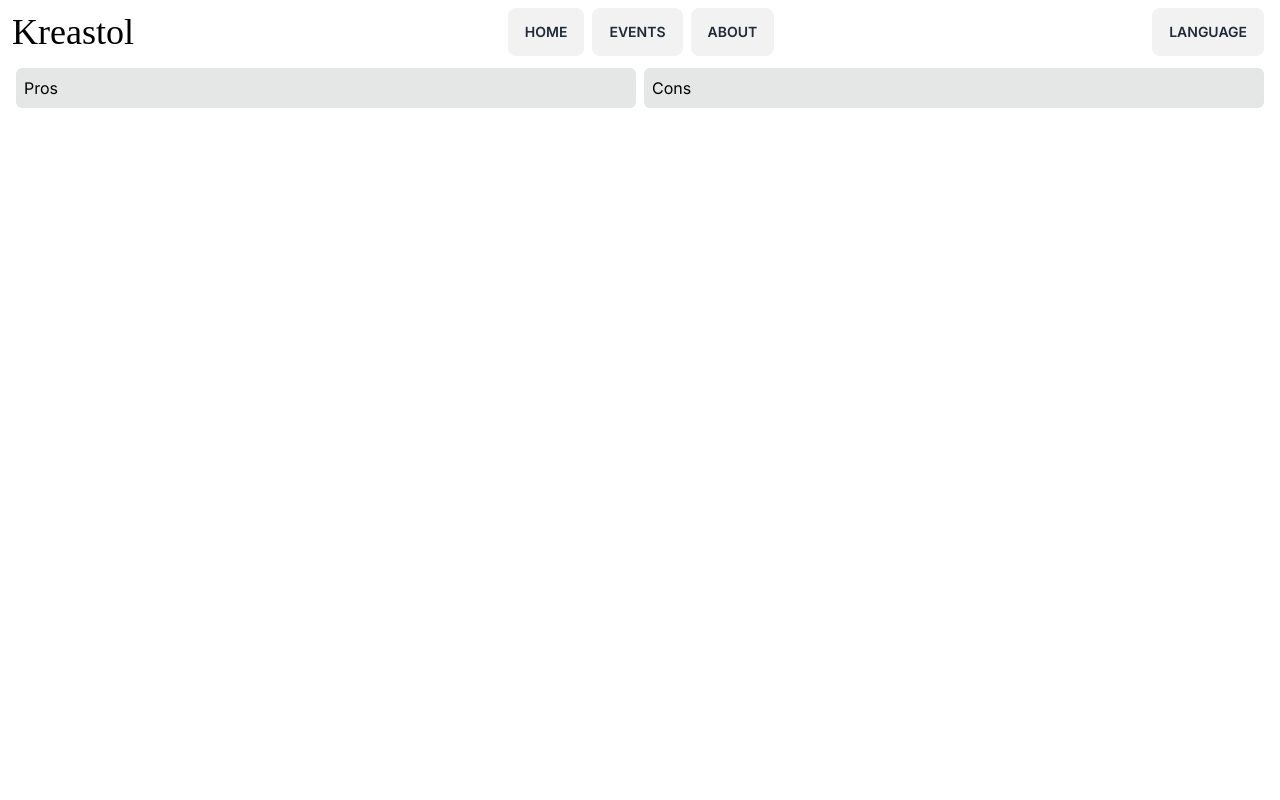
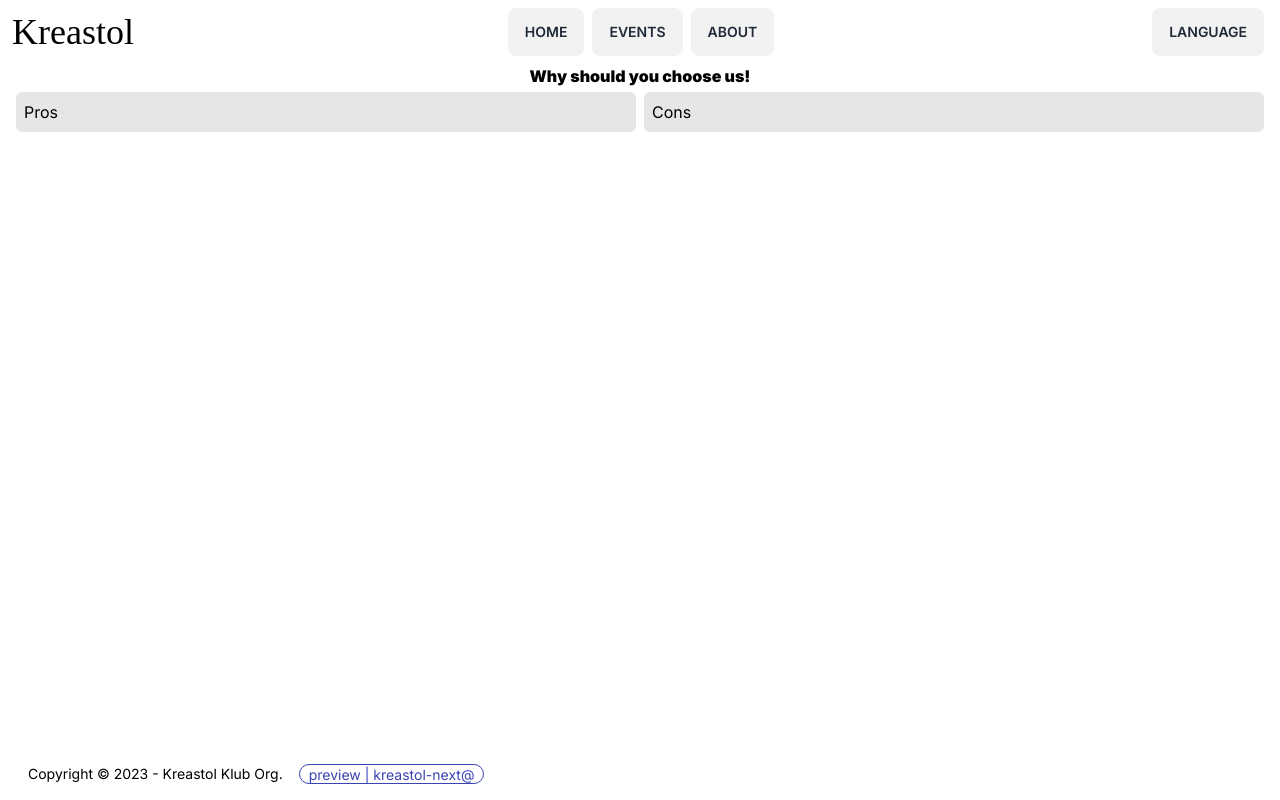
Before and after one commit to kreastol-club/kreastol-next, a Next.js app: page /en/about in a window 1280 px wide. Built offline with nearby package versions, Linux system fonts and the light colour scheme; a web font is replaced by a local one.

Commit message:
added footer and copyright

```diff
--- a/app/[lang]/about/page.tsx
+++ b/app/[lang]/about/page.tsx
@@ -1,15 +1,23 @@
 import Card from '@/app/[lang]/components/Card';
 import React from 'react'
+import {Locale} from "@/i18n.config";
+import {getDictionary} from "@/dictionaries";
 
-function About() {
+async function About({params: {lang}}: {
+    params: { lang: Locale }
+}) {
+    const dictionary = await getDictionary(lang);
     return (
+        <div>
+            <h2 className='text-center font-black'>{dictionary.aboutPage.header}</h2>
             <div className="flex flex-row w-full justify-evenly">
                 <Card>
-            <h2>Pros</h2>
+                    <h2>{dictionary.aboutPage.pros}</h2>
                 </Card>
                 <Card>
-            <h2>Cons</h2>
+                    <h2>{dictionary.aboutPage.cons}</h2>
                 </Card>
+            </div>
         </div>
     )
 }
--- a/app/[lang]/components/Nav.tsx
+++ b/app/[lang]/components/Nav.tsx
@@ -15,8 +15,6 @@ export default async function Nav({params: {lang}}: {
             <div className="w-full sm:flex flex-row sm:items-center relative my-1">
                 <div className="max-sm:relative  max-sm:mb-2 align-middle">
                     <h2 className='unique_header text-4xl flex'>Kreastol</h2>
-                    <span
-                        className="badge badge-primary badge-outline absolute right-2 top-1/2 transform -translate-y-1/2">preview</span>
                 </div>
                 <div className='w-full flex flex-1 justify-center items-center'>
                     <Link key={'home'} className="mx-1 btn" href={`/${lang}/`}>{dictionary.navBar.home}</Link>
--- a/app/[lang]/layout.tsx
+++ b/app/[lang]/layout.tsx
@@ -4,6 +4,7 @@ import type {Metadata} from 'next'
 import {Inter} from 'next/font/google'
 import React from "react";
 import {i18n, Locale} from "@/i18n.config";
+import getConfig from "next/config";
 
 const inter = Inter({subsets: ['latin']})
 
@@ -13,23 +14,29 @@ export const metadata: Metadata = {
 }
 
 export async function generateStaticParams() {
-    return i18n.locales.map((locale) => ({ lang: locale }))
+    return i18n.locales.map((locale) => ({lang: locale}))
 }
 
 export default function RootLayout({children, params}: {
     children: React.ReactNode
     params: { lang: Locale }
 }) {
+    const {publicRuntimeConfig} = getConfig();
     return (
         <html lang={params.lang}>
         <body className={inter.className}>
         <div className="flex flex-col h-screen mx-3">
-            <Nav params={params} />
+            <Nav params={params}/>
             <main className="w-full h-full">
                 {children}
             </main>
+            <footer className="footer footer-center p-4 flex flex-row">
+                <aside>
+                    <p>Copyright © 2023 - Kreastol Klub Org.</p>
+                </aside>
+                <span className="badge badge-primary badge-outline">preview | kreastol-next@{publicRuntimeConfig.version}</span>
+            </footer>
         </div>
-
         </body>
         </html>
     )
--- a/dictionaries/en.json
+++ b/dictionaries/en.json
@@ -12,7 +12,7 @@
     "sat": "Saturday",
     "sun": "Sunday"
   },
-  "navBar" : {
+  "navBar": {
     "home": "Home",
     "about": "About",
     "events": "Events",
@@ -26,6 +26,11 @@
   "indexPage": {
     "hello": "Hello World!"
   },
+  "aboutPage": {
+    "header": "Why should you choose us!",
+    "pros": "Pros",
+    "cons": "Cons"
+  },
   "errors": {
     "unknownDay": "Unknown Day!"
   }
--- a/dictionaries/hu.json
+++ b/dictionaries/hu.json
@@ -27,6 +27,11 @@
   "indexPage": {
     "hello": "Hello Világ!"
   },
+  "aboutPage": {
+    "header": "Miért válassz bennünket!",
+    "pros": "Előnyök",
+    "cons": "Hátrányok"
+  },
   "errors": {
     "unknownDay": "Ismeretlen Nap!"
   }
--- a/next.config.js
+++ b/next.config.js
@@ -1,4 +1,10 @@
+const { version } = require('./package.json');
+
 /** @type {import('next').NextConfig} */
-const nextConfig = {}
+const nextConfig = {
+    publicRuntimeConfig: {
+        version
+    }
+}
 
 module.exports = nextConfig
```
Lines whose indentation alone changed are shown as unchanged.
